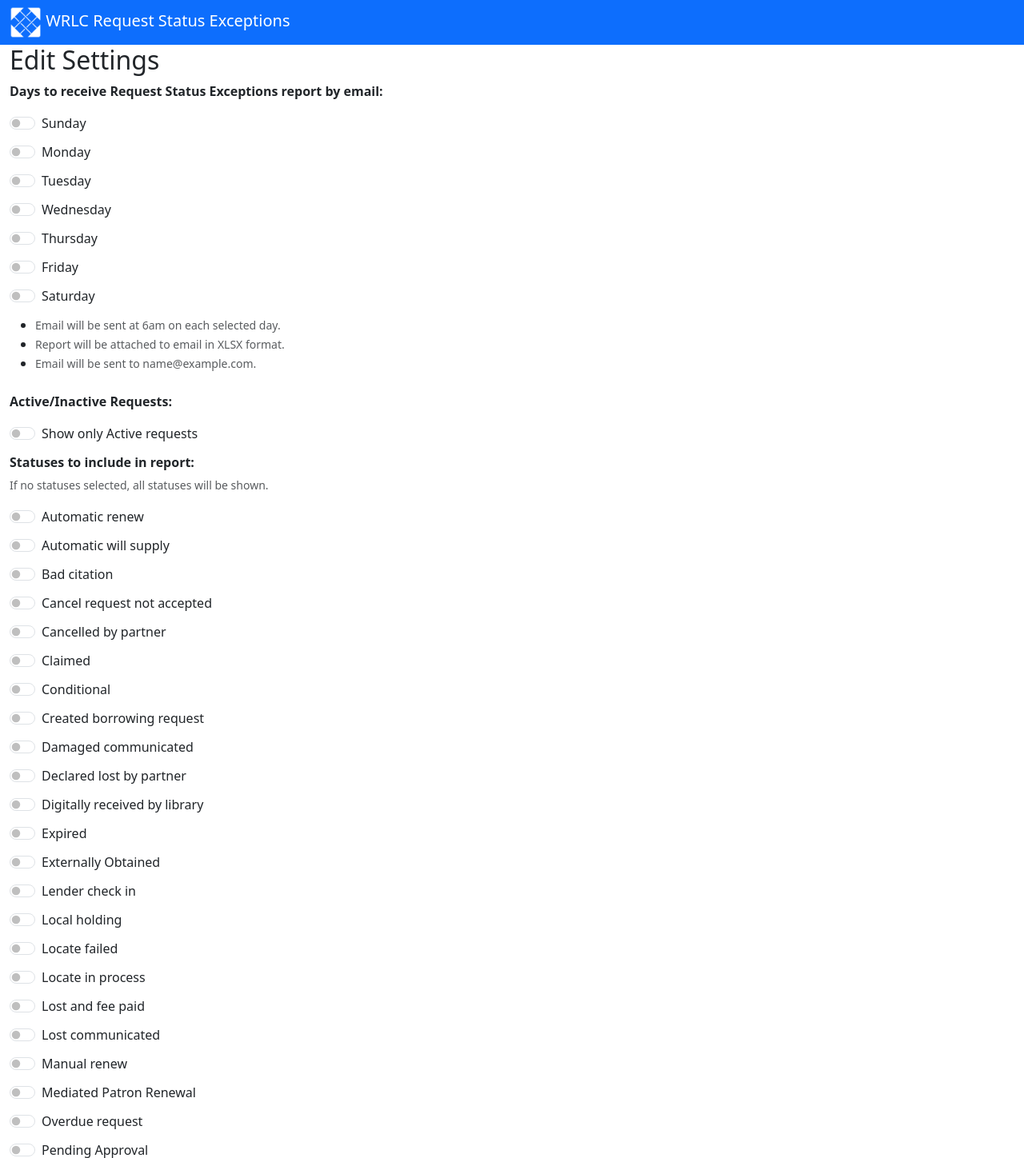
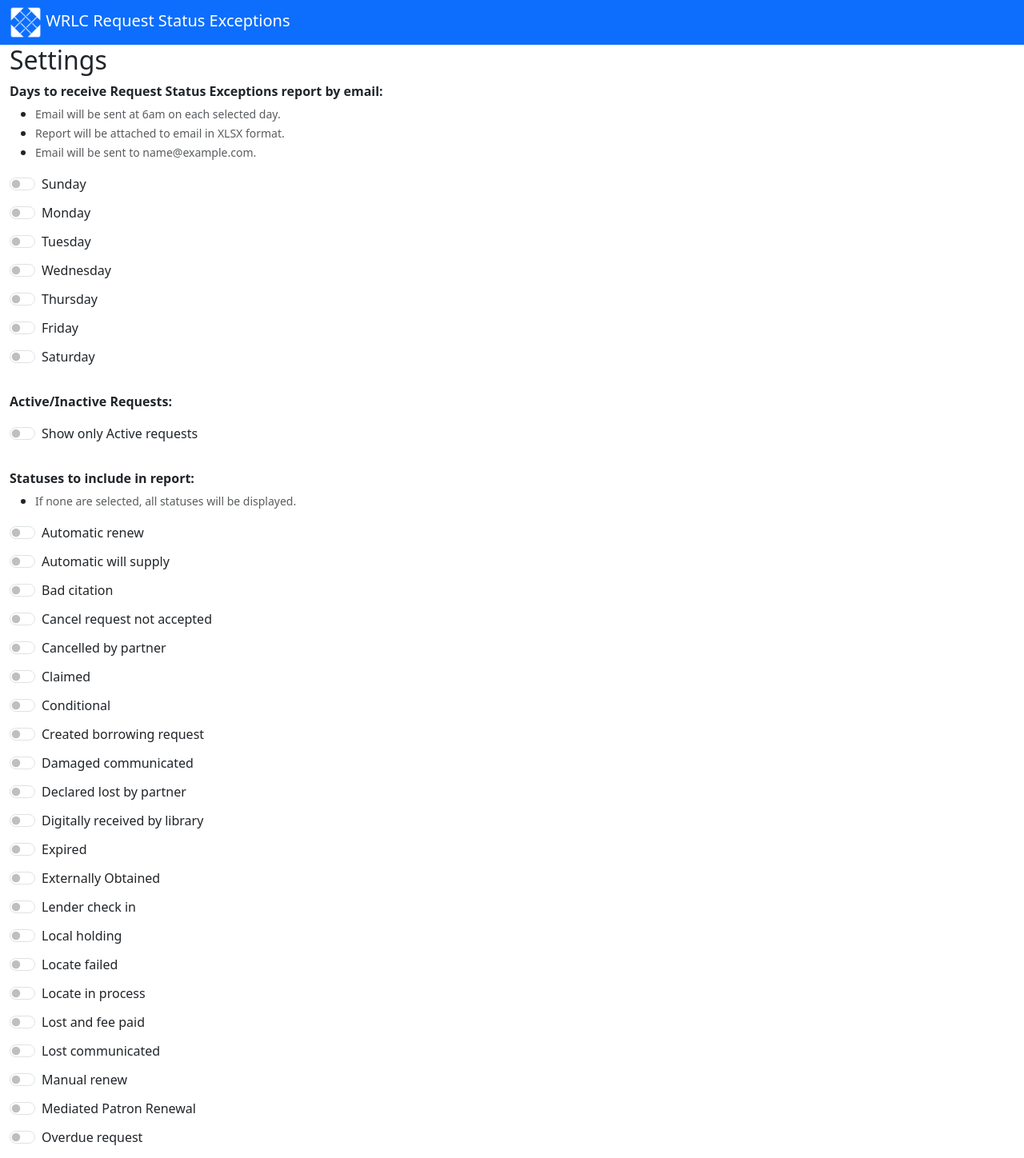
Before and after one commit to WRLC/request-exceptions-transit, a Flask app: template app/templates/settings.html in a window 1280 px wide. Shown: the top 1448 px of the page at 80% size. Run offline with Flask 3, Linux system fonts and the light colour scheme; tables that the repository leaves empty hold one stand-in row (values such as "Sample post"); the template is opened without the code that fills it: values that come from a table or form of the project are taken from there, most other values are stand-ins (such as "Sample title", 1, 10 or a date in 2020).

Commit message:
wording tweaks

```diff
--- a/app/templates/index.html
+++ b/app/templates/index.html
@@ -3,7 +3,7 @@
 {% block content %}
     <h2>
         {% block page_title %}
-            Institutions
+            Reports
         {% endblock %}
     </h2>
     <table class="table table-bordered table-hover table-sm">
--- a/app/templates/settings.html
+++ b/app/templates/settings.html
@@ -3,13 +3,20 @@
 {% block content %}
     <h2>
         {% block page_title %}
-            Edit Settings
+            Settings
         {% endblock %}
     </h2>
     <form method="post">
         {{ form.csrf_token }}
+        <div class="mb-1">
+            <strong>Days to receive Request Status Exceptions report by email:</strong>
+        </div>
         <div class="mb-3">
-            <strong>Days to receive Request Status Exceptions report by email:</strong>
+            <ul>
+                <li><small class="text-muted">Email will be sent at 6am on each selected day.</small></li>
+                <li><small class="text-muted">Report will be attached to email in XLSX format.</small></li>
+                <li><small class="text-muted">Email will be sent to {{ user.emailaddress }}.</small></li>
+            </ul>
         </div>
         <div class="mb-1 form-check form-switch">
             {% if 0 in days %}
@@ -59,7 +66,7 @@
             {% endif %}
             {{ form.friday.label(class="form-label") }}
         </div>
-        <div class="mb-1 form-check form-switch">
+        <div class="mb-4 form-check form-switch">
             {% if 6 in days %}
                 {{ form.saturday(class="form-check-input", checked="checked") }}
             {% else %}
@@ -67,17 +74,10 @@
             {% endif %}
             {{ form.saturday.label(class="form-label") }}
         </div>
-        <div class="mb-4">
-            <ul>
-                <li><small class="text-muted">Email will be sent at 6am on each selected day.</small></li>
-                <li><small class="text-muted">Report will be attached to email in XLSX format.</small></li>
-                <li><small class="text-muted">Email will be sent to {{ user.emailaddress }}.</small></li>
-            </ul>
-        </div>
         <div class="mb-3">
             <strong>Active/Inactive Requests:</strong>
         </div>
-        <div class="mb-1 form-check form-switch">
+        <div class="mb-4 form-check form-switch">
             {% if active == 1 %}
                 {{ form.active(class="form-check-input", checked="checked") }}
             {% else %}
@@ -89,7 +89,9 @@
             <strong>Statuses to include in report:</strong>
         </div>
         <div class="mb-3">
-            <small class="text-muted">If no statuses selected, all statuses will be shown.</small>
+            <ul>
+                <li><small class="text-muted">If none are selected, all statuses will be displayed.</small></li>
+            </ul>
         </div>
         <div class="mb-1 form-check form-switch">
             {% if 'AUTOMATIC_RENEW' in statuses %}
```
